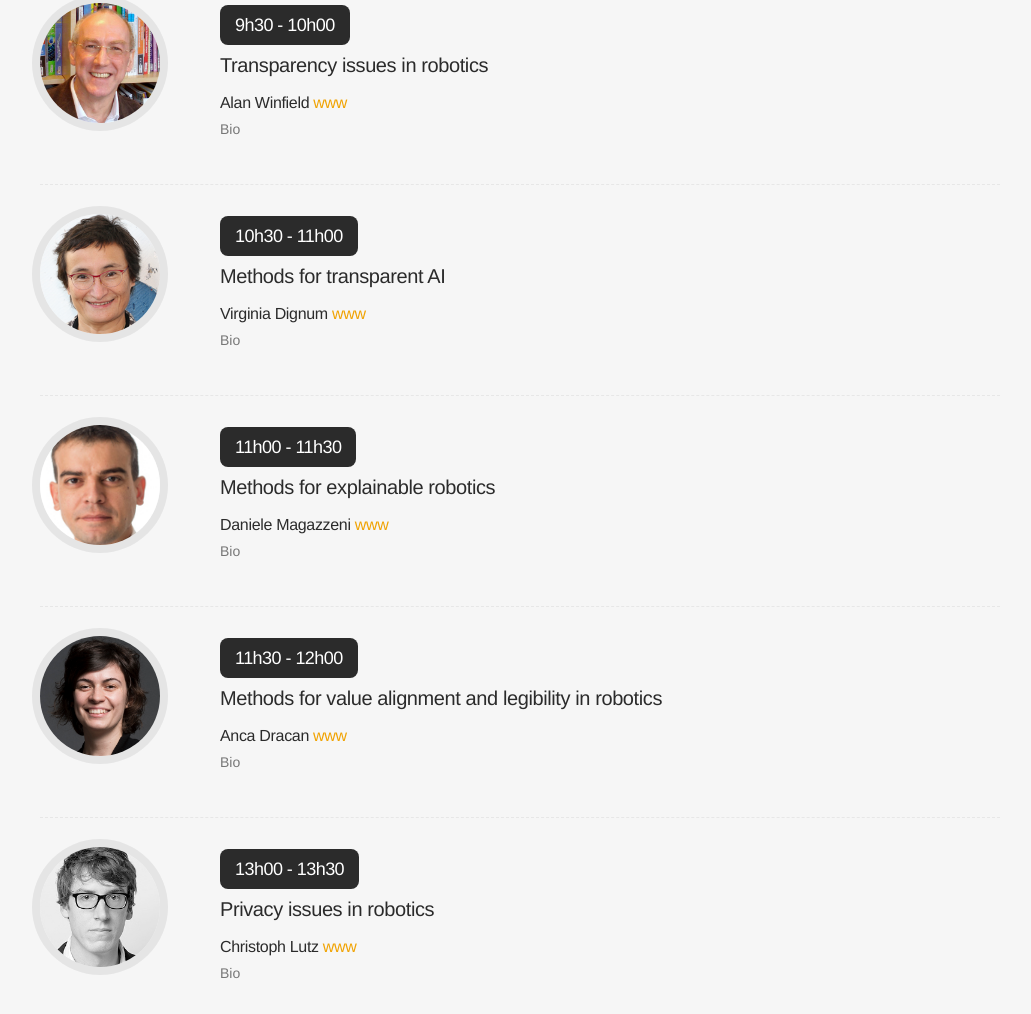
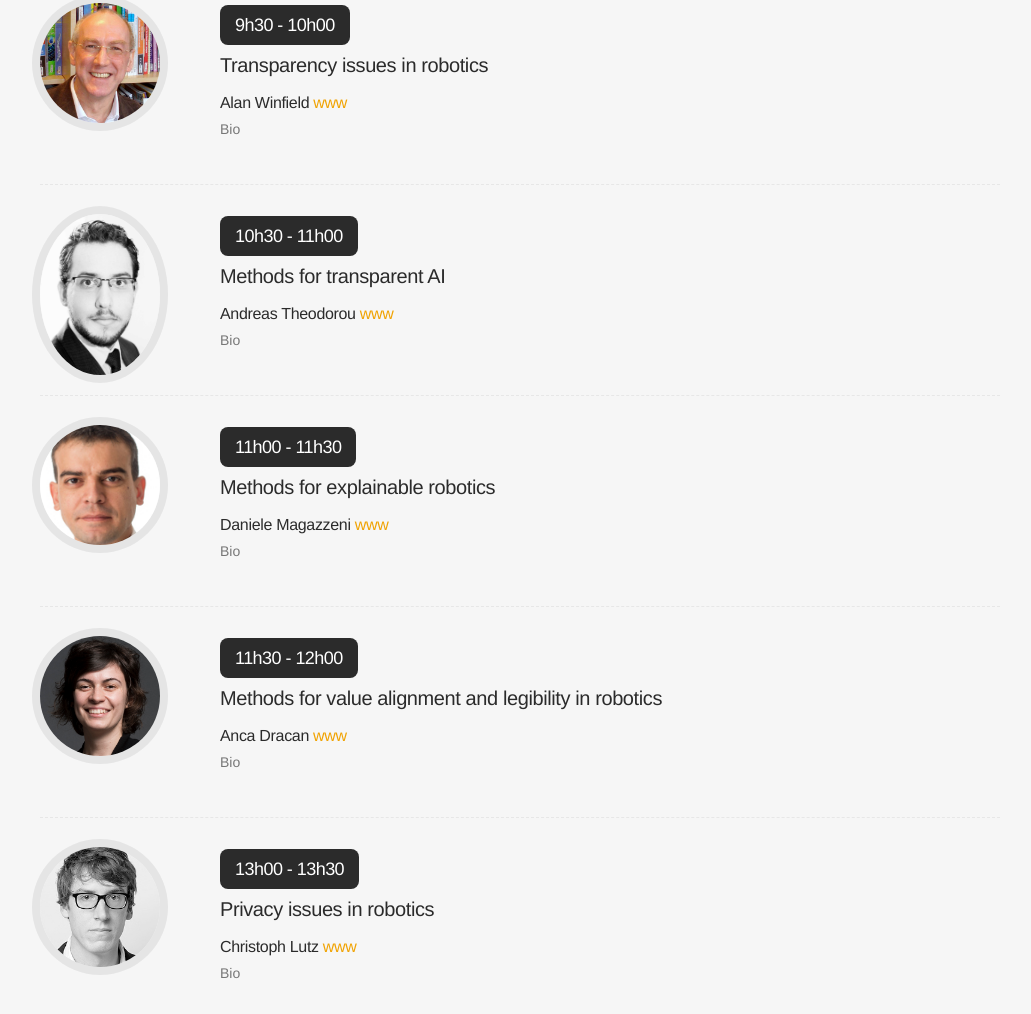
Before and after one commit to against-20/against-20.github.io, a plain HTML site: page index.html in a window 1280 px wide. Shown: the part 2942-3956 px from the top of the page, without its empty margins (120-1151 px from the left). Drawn offline with nearby package versions, Linux system fonts and the light colour scheme; some packages are replaced by stand-ins of ours.

Commit message:
virginia removed

```diff
--- a/index.html
+++ b/index.html
@@ -238,7 +238,7 @@ This workshop aims to put forth a diversity of viewpoints from experts not only
   <li class="speakers-item" itemprop="performer" itemscope itemtype="http://schema.org/Person">
 
       <span class="speaker-photo">
-        <img class="photo" src="./img/virginia.png" alt="Virginia Dignum" itemprop="image">
+        <img class="photo" src="./img/AndreasTheodorou.jpg" alt="Andreas Theodorou" itemprop="image">
       </span>
 
 
@@ -250,9 +250,9 @@ This workshop aims to put forth a diversity of viewpoints from experts not only
       <span>Methods for transparent AI</span>
     </h3>
 
-    <h3 class="speakers-name">Virginia Dignum
+    <h3 class="speakers-name">Andreas Theodorou
 
-      <a href="https://www.umu.se/en/staff/virginia-dignum/" target="_blank" title="www"> www </a>
+      <a href="https://www.recklesscoding.com/" target="_blank" title="www"> www </a>
 
     </h3>
     <p class="speakers-bio">Bio</p>
```
Also changed, not shown: img/AndreasTheodorou.jpg (added).
